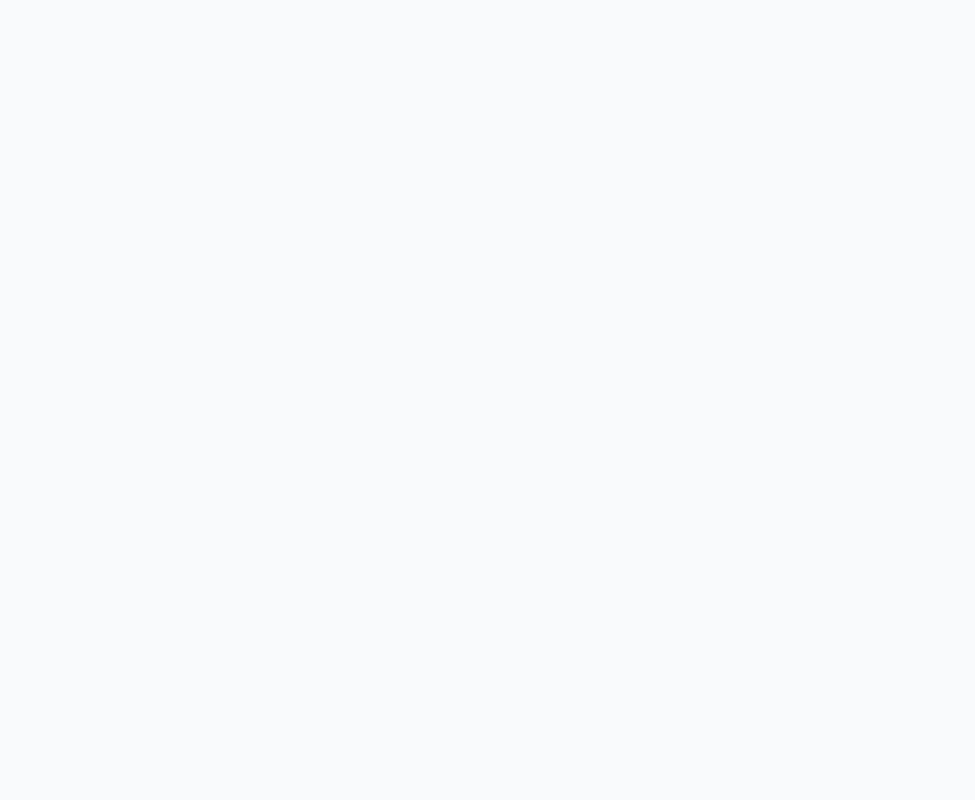
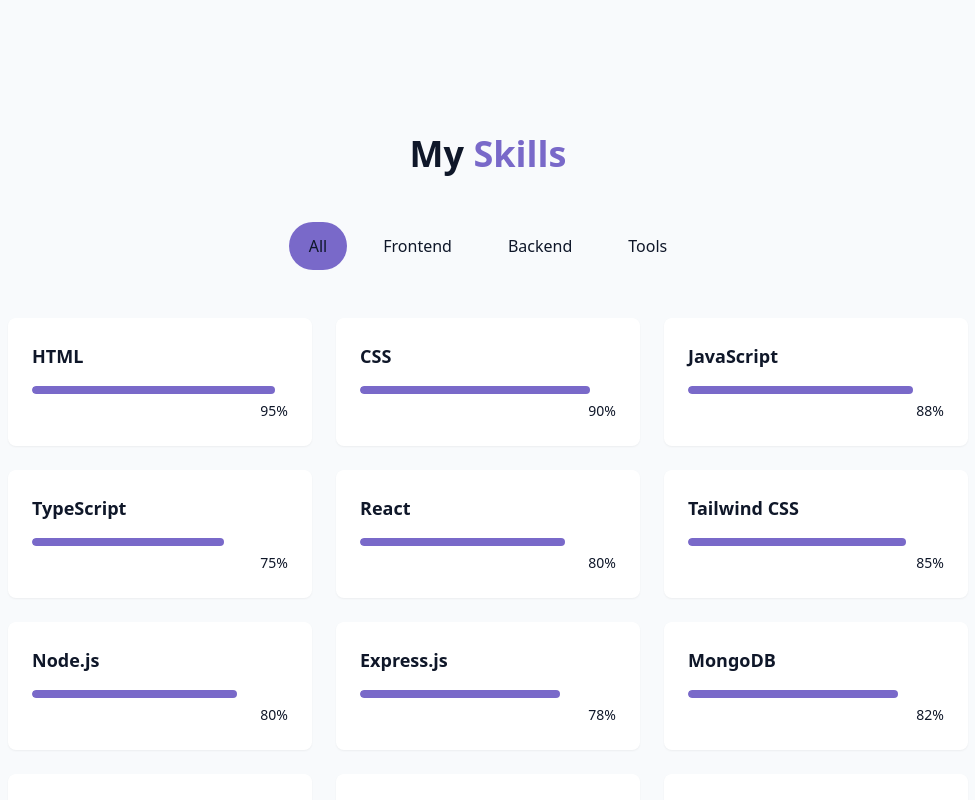
Before and after one commit to gokul-krishnan-gs/gokul-krishnan-portfolio, a React (Vite) app: page / in a window 1280 px wide. Shown: the part 1420-2220 px from the top of the page, without its empty margins (152-1127 px from the left). Before the commit the page ends 1458 px from the top, so only its background shows below. Built offline with nearby package versions, Linux system fonts and the light colour scheme.

Commit message:
14: Skill section

```diff
--- /dev/null
+++ b/src/components/SkillsSection.jsx
@@ -0,0 +1,86 @@
+import { useState } from "react";
+
+export default function SkillsSection() {
+  const skills = [
+    // ---------- Frontend ----------
+    { name: "HTML", level: 95, category: "frontend" },
+    { name: "CSS", level: 90, category: "frontend" },
+    { name: "JavaScript", level: 88, category: "frontend" },
+    { name: "TypeScript", level: 75, category: "frontend" },
+    { name: "React", level: 80, category: "frontend" },
+    { name: "Tailwind CSS", level: 85, category: "frontend" },
+
+    // ---------- Backend ----------
+    { name: "Node.js", level: 80, category: "backend" },
+    { name: "Express.js", level: 78, category: "backend" },
+    { name: "MongoDB", level: 82, category: "backend" },
+    { name: "Mongoose", level: 76, category: "backend" },
+    { name: "REST APIs", level: 85, category: "backend" },
+
+    // ---------- Tools ----------
+    { name: "Git", level: 85, category: "tools" },
+    { name: "GitHub", level: 88, category: "tools" },
+    { name: "VS Code", level: 90, category: "tools" },
+    { name: "Postman", level: 80, category: "tools" },
+  ];
+
+  const [activeCategory, setActiveCategory] = useState("all");
+
+  const categories = ["all", "frontend", "backend", "tools"];
+
+  const filteredSkills = skills.filter(
+    (skill) => activeCategory === "all" || skill.category === activeCategory
+  );
+
+  return (
+    <section id="skills" className="py-24 px-24 relative bg-secondary/30">
+      <div className="container mx-auto max-w-5xl">
+        <h2 className="text-3xl md:text-4xl font-bold mb-12 text-center">
+          My {""}
+          <span className="text-primary">Skills</span>
+        </h2>
+
+        <div className="flex flex-wrap justify-center gap-4 mb-12">
+          {categories.map((category) => (
+            <button
+              key={category}
+              className={`px-5 py-3 rounded-full transition-colors duration-300 capitalize ${
+                activeCategory === category
+                  ? "bg-primary text-primary-foreground"
+                  : "bg-secondary/70 text-foreground hover:bg-secondary"
+              }`}
+              onClick={() => setActiveCategory(category)}
+            >
+              {category}
+            </button>
+          ))}
+        </div>
+
+        <div className="grid grid-cols-1 sm:grid-cols-2 lg:grid-cols-3 gap-6">
+          {filteredSkills.map((skill) => (
+            <div
+              key={skill.name}
+              className="bg-card p-6 rounded-lg shadow-xs card-hover"
+            >
+              <div className="text-left mb-4">
+                <h3 className="font-semibold text-lg">{skill.name}</h3>
+              </div>
+              <div className="w-full bg-secondary/50 h-2 rounded-full overflow-hidden">
+                <div
+                  className="bg-primary h-2 rounded-full origin-left animate-[grow_1.5s_ease-out]"
+                  style={{ width: skill.level + "%" }}
+                />
+              </div>
+
+              <div className="text-right mt-1">
+                <span className="text-sm text-muted-foreground">
+                  {skill.level}%
+                </span>
+              </div>
+            </div>
+          ))}
+        </div>
+      </div>
+    </section>
+  );
+}
--- a/src/pages/Home.jsx
+++ b/src/pages/Home.jsx
@@ -1,6 +1,7 @@
 import AboutSection from '../components/AboutSection'
 import HeroSection from '../components/HeroSection'
 import NavBar from '../components/NavBar'
+import SkillsSection from '../components/SkillsSection'
 import StarBackgound from '../components/StarBackgound'
 import ThemeToggle from '../components/ThemeToggle'
 export default function Home() {
@@ -14,6 +15,7 @@
       <main>
         <HeroSection />
         <AboutSection />
+        <SkillsSection />
       </main>
     </div>
   )
```
